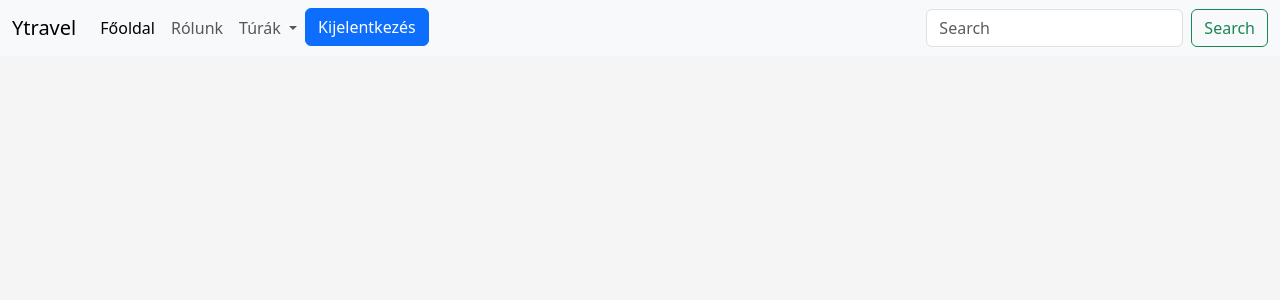
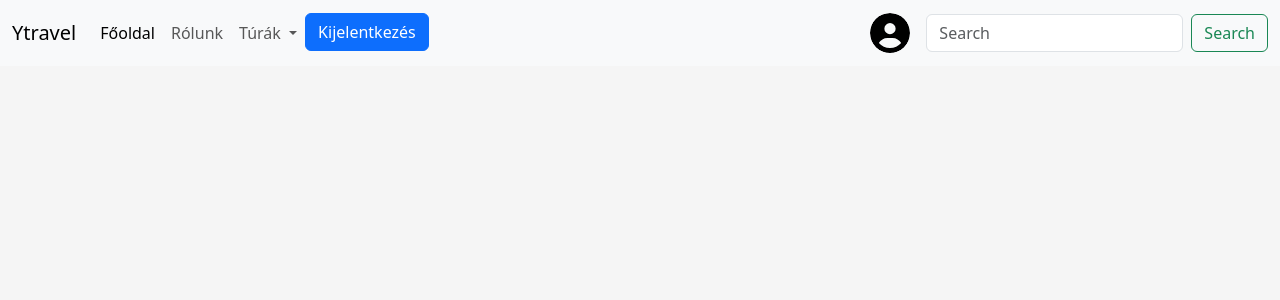
Before and after one commit to vecsandris/evVegiProjekt, a PHP site: page /frontend/fooldal.php in a window 1280 px wide. Shown: the top 300 px of the page. Run offline with PHP 8.4, Linux system fonts and the light colour scheme.

Commit message:
Képek, login, főoldal, mappák

```diff
--- a/frontend/fooldal.php
+++ b/frontend/fooldal.php
@@ -38,6 +38,10 @@
           </form>
         </li>
       </ul>
+
+      <a class="navbar-brand" href="../server/belepes.php">
+        <img src="../kepek/profilKepek/defaultAvatar.svg" alt="Avatar Logo" style="width:40px;" class="rounded-pill">
+      </a>
       <form class="d-flex" role="search">
         <input class="form-control me-2" type="search" placeholder="Search" aria-label="Search">
         <button class="btn btn-outline-success" type="submit">Search</button>
--- a/index.php
+++ b/index.php
@@ -16,7 +16,7 @@ session_start();
     //belépés
     if(!isset($_SESSION["nev"]))
     {
-       header("location: server/belepes.php");
+       header("location: frontend/fooldal.php");
     }
     ?>
     <script src="https://cdn.jsdelivr.net/npm/bootstrap@5.3.0-alpha1/dist/js/bootstrap.bundle.min.js" integrity="sha384-w76AqPfDkMBDXo30jS1Sgez6pr3x5MlQ1ZAGC+nuZB+EYdgRZgiwxhTBTkF7CXvN" crossorigin="anonymous"></script>
```
Also changed, not shown: kepek/profilKepek/defaultAvatar.svg (added), kepek/web/Background.png (added), kepek/web/Dos_capyBaraPikcsor_home_page.png (added), kepek/web/Logo.png (added), 2 other files.
